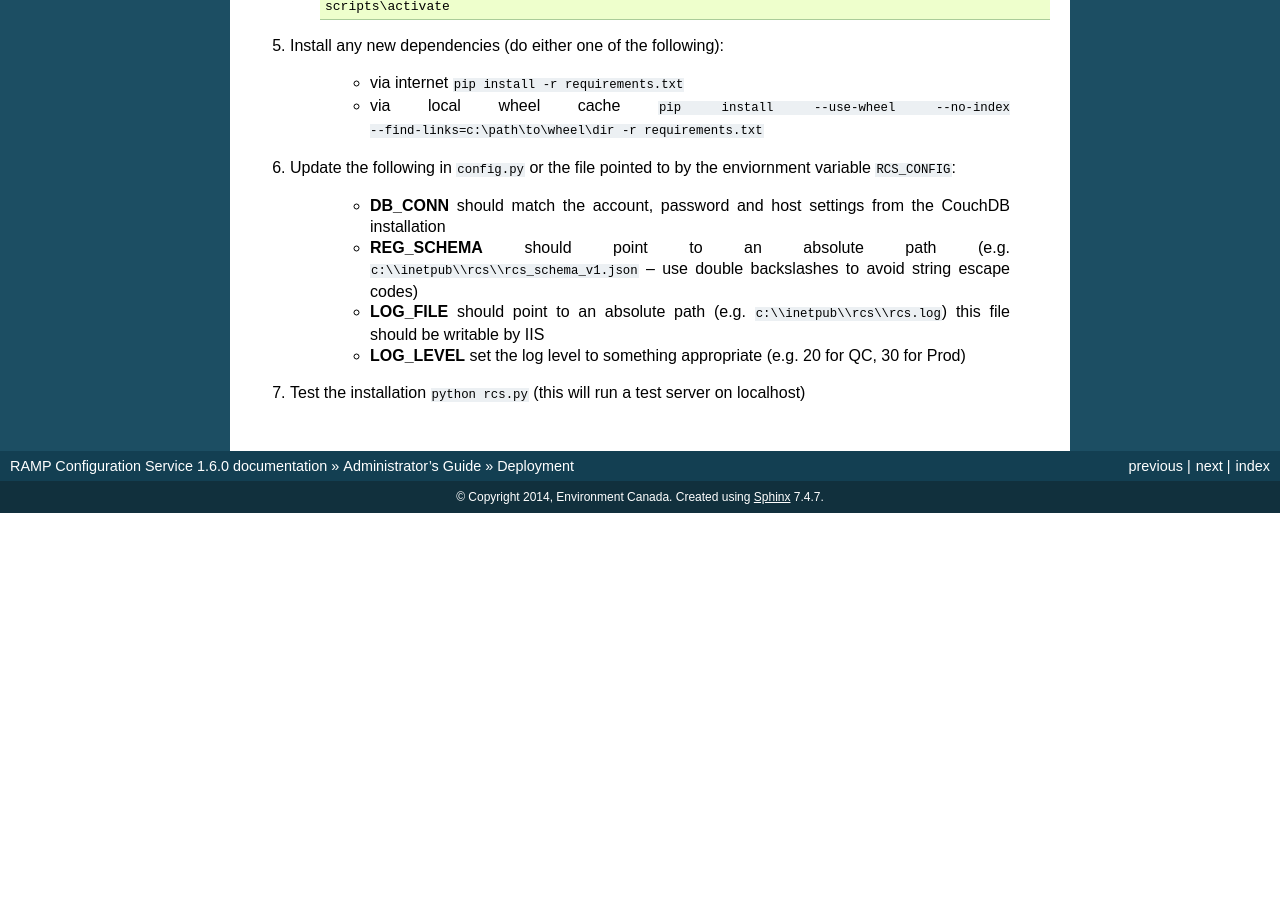
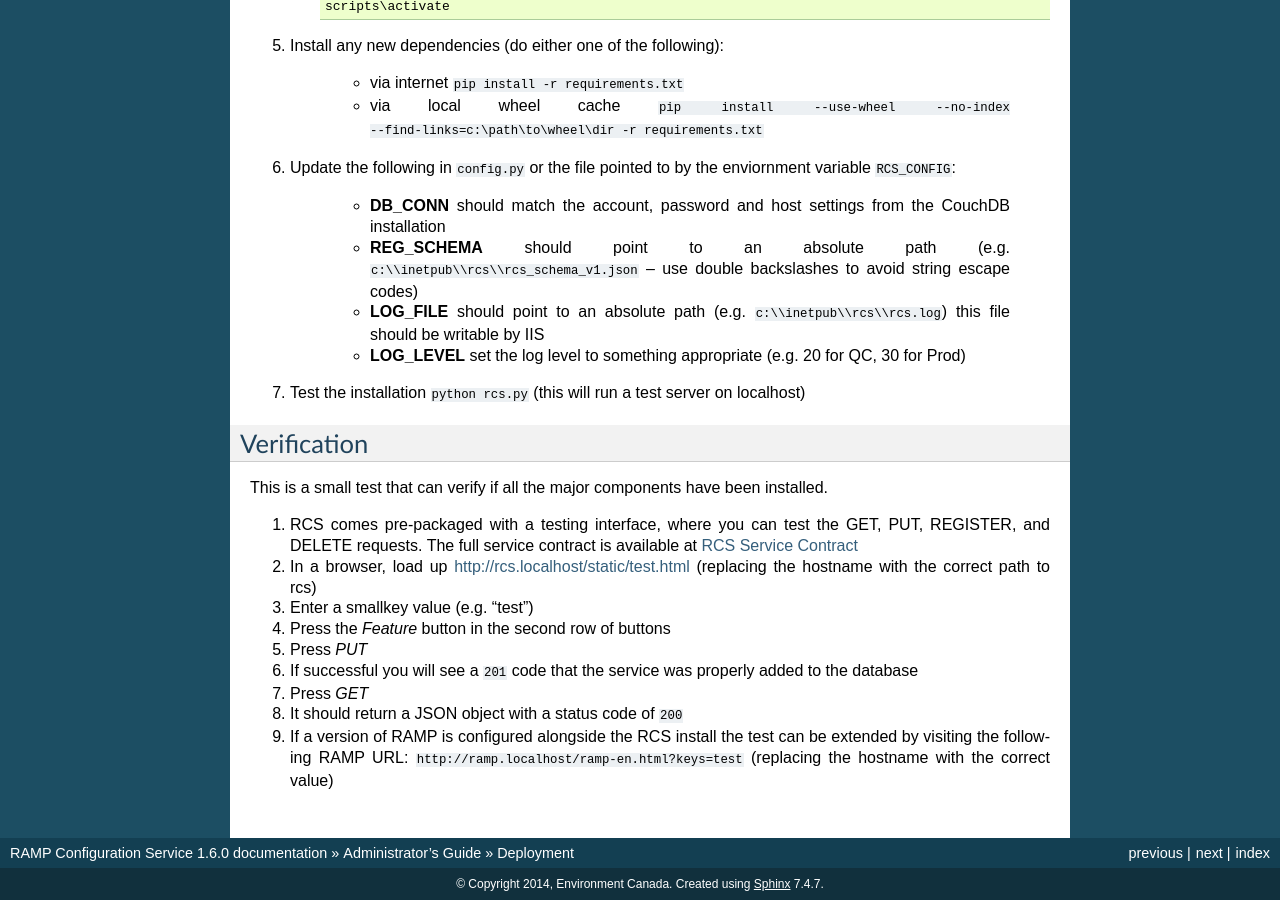
Before and after one commit to fgpv-vpgf/rcs, a Sphinx documentation site: the page built from docs/admin/deployment.rst, in a window 1280 px wide and 900 px high, scrolled down 2433 px. Built offline with Sphinx 7.4.7, drawn with Linux system fonts in a browser that asks for light colours; pages that are not in the unit, such as notebooks, are missing from menus; before the commit the page ends 2946 px from its top, so only the background shows below that; some of the changed text lies outside the part shown.

Commit message:
verification notes from Dan

```diff
--- a/docs/admin/deployment.rst
+++ b/docs/admin/deployment.rst
@@ -48,7 +48,7 @@ Configure Python Environment
         cd c:\inetpub\rcs-X.Y.Z
         virtualenv .
         scripts\activate
-#. Install the project dependencies:
+#. Install the project dependencies (perform only one of the following steps):
 
     * via internet ``pip install -r requirements.txt``
     * via local wheel cache ``pip install --use-wheel --no-index --find-links=c:\path\to\wheel\dir -r requirements.txt``
@@ -63,7 +63,7 @@ Configure Python Environment
       this file should be writable by IIS
     * **LOG_LEVEL** set the log level to something appropriate (e.g. 20 for QC, 30 for Prod)
 #. Test the installation ``python rcs.py`` (this will run a test server on localhost)
-#. Seed the database ``python seed_qa_keys.py``
+#. Seed the database ``python seed_qa_keys.py`` (**do not perform this in pproduction**)
 
 IIS Integration
 ^^^^^^^^^^^^^^^
@@ -118,3 +118,24 @@ The following steps can be used in lieu of :ref:`pyvenvconfig` :
       this file should be writable by IIS
     * **LOG_LEVEL** set the log level to something appropriate (e.g. 20 for QC, 30 for Prod)
 #. Test the installation ``python rcs.py`` (this will run a test server on localhost)
+
+Verification
+------------
+
+This is a small test that can verify if all the major components have been installed.
+
+#. RCS comes pre-packaged with a testing interface, where you can test the
+   GET, PUT, REGISTER, and DELETE requests. The full service contract is
+   available at :ref:`contract`
+#. In a browser, load up http://rcs.localhost/static/test.html (replacing the
+   hostname with the correct path to rcs)
+#. Enter a smallkey value (e.g. “test”)
+#. Press the *Feature* button in the second row of buttons
+#. Press *PUT*
+#. If successful you will see a ``201`` code that the service was properly added to the database
+#. Press *GET*
+#. It should return a JSON object with a status code of ``200``
+#. If a version of RAMP is configured alongside the RCS install the test can be
+   extended by visiting the following RAMP URL:
+   ``http://ramp.localhost/ramp-en.html?keys=test`` (replacing the hostname
+   with the correct value)
```
